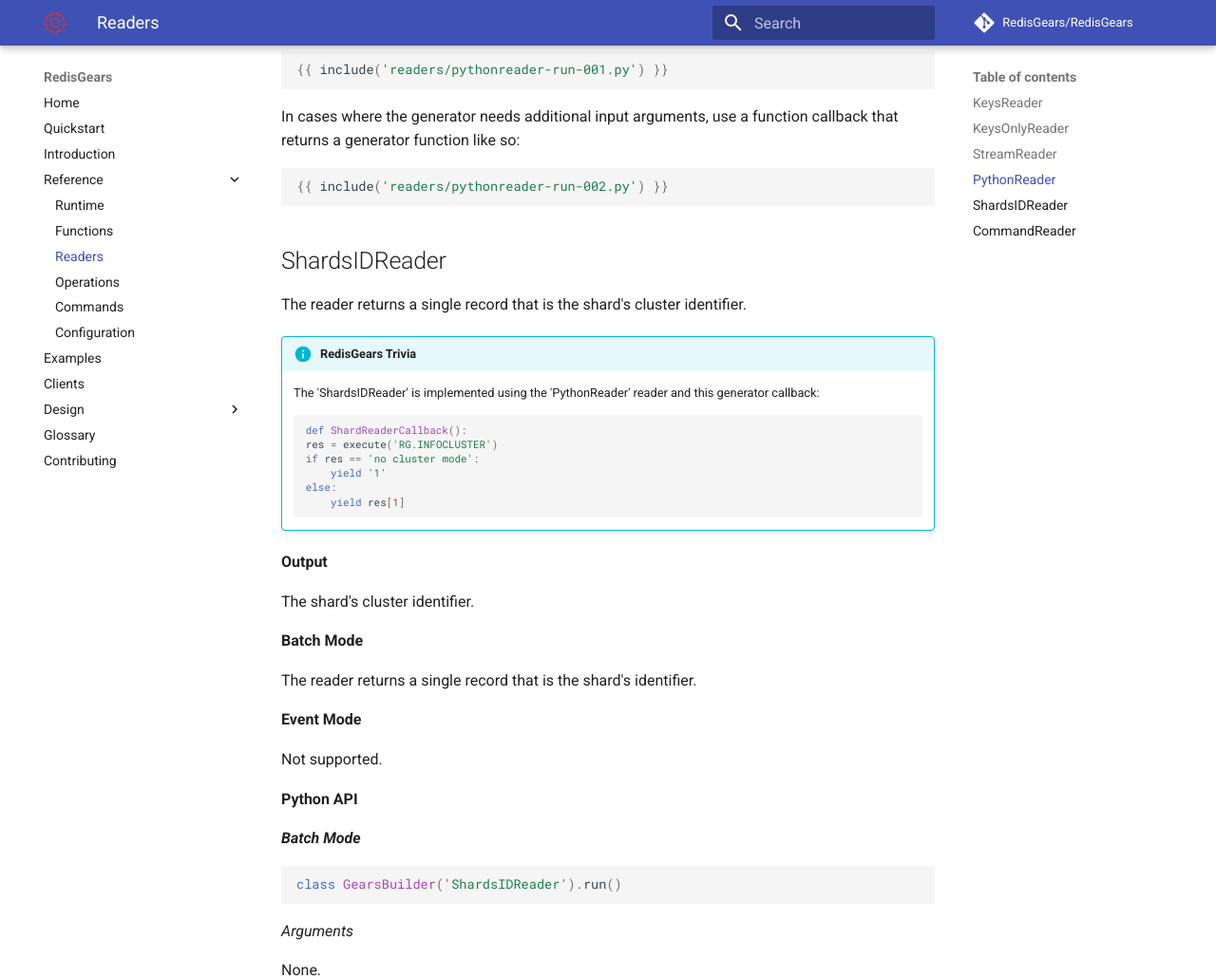
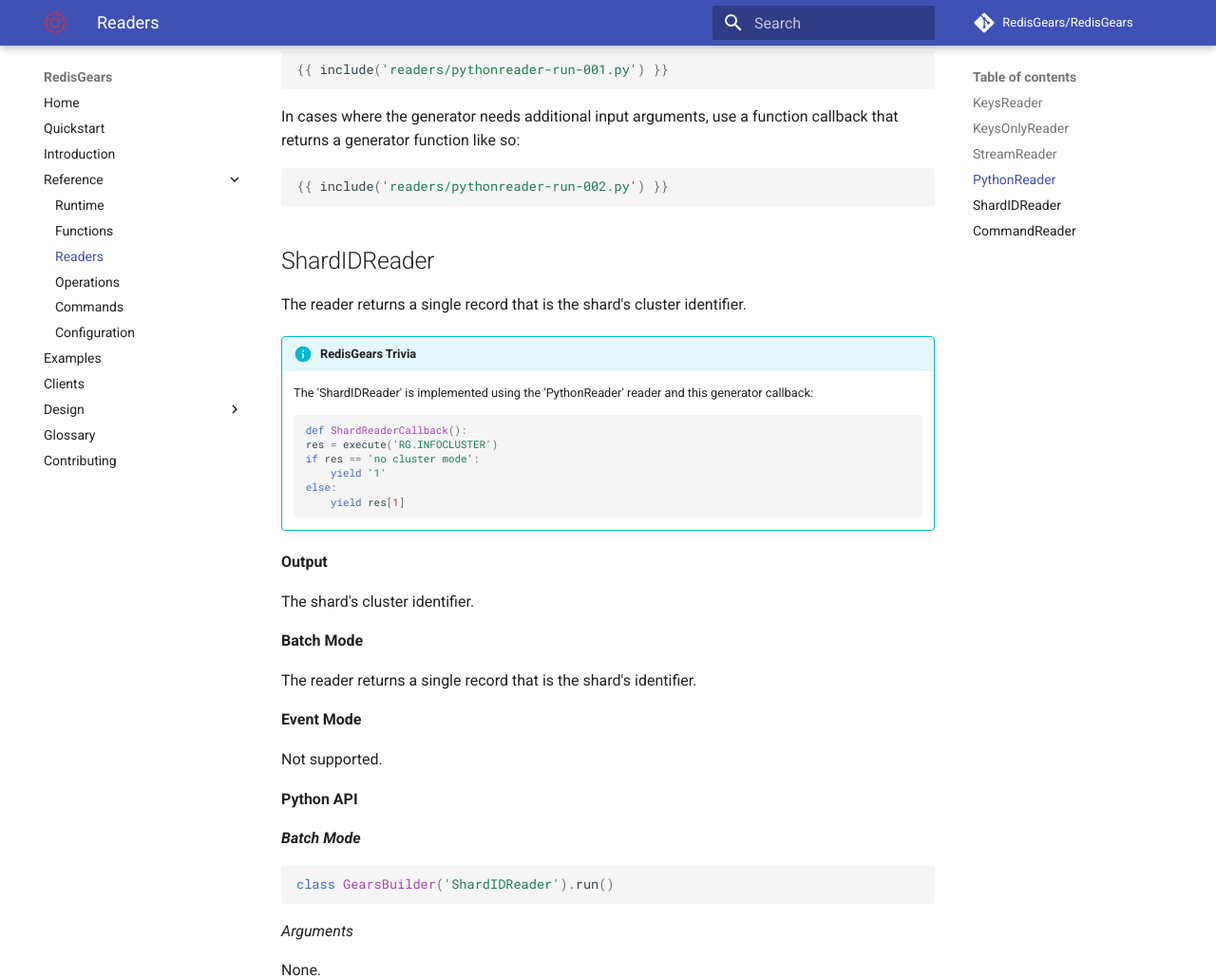
Before and after one commit to RedisGears/RedisGears, an MkDocs documentation site: the page built from docs/readers.md, in a window 1280 px wide and 1400 px high, scrolled down 7153 px. Shown: the top 1030 px of the window at 95% size. Built offline with MkDocs 1.6.1 and Material for MkDocs 9.7.7, drawn with Linux system fonts in a browser that asks for light colours; comment, search, counter and statistics services are not loaded; some of the changed text lies outside the part shown.

Commit message:
fix docs ShardsIDReader --> ShardIDReader

````diff
--- a/docs/readers.md
+++ b/docs/readers.md
@@ -11,7 +11,7 @@
 | [KeysOnlyReader](#keysonlyreader) | Redis keys | Yes | No |
 | [StreamReader](#streamreader) | Redis Stream messages | Yes | Yes |
 | [PythonReader](#pythonreader) | Arbitrary | Yes | No |
-| [ShardsIDReader](#shardsidreader) | Shard ID | Yes | No |
+| [ShardIDReader](#shardidreader) | Shard ID | Yes | No |
 | [CommandReader](#commandreader) | Command arguments | No | Yes |
 
 The following sections describe the different readers' operation.
@@ -273,11 +273,11 @@
 {{ include('readers/pythonreader-run-002.py') }}
 ```
 
-## ShardsIDReader
+## ShardIDReader
 The reader returns a single record that is the shard's cluster identifier.
 
 !!! info "RedisGears Trivia"
-    The 'ShardsIDReader' is implemented using the 'PythonReader' reader and this generator callback:
+    The 'ShardIDReader' is implemented using the 'PythonReader' reader and this generator callback:
 
     ```python
     def ShardReaderCallback():
@@ -305,7 +305,7 @@
 **_Batch Mode_**
 
 ```python
-class GearsBuilder('ShardsIDReader').run()
+class GearsBuilder('ShardIDReader').run()
 ```
 
 _Arguments_
````
